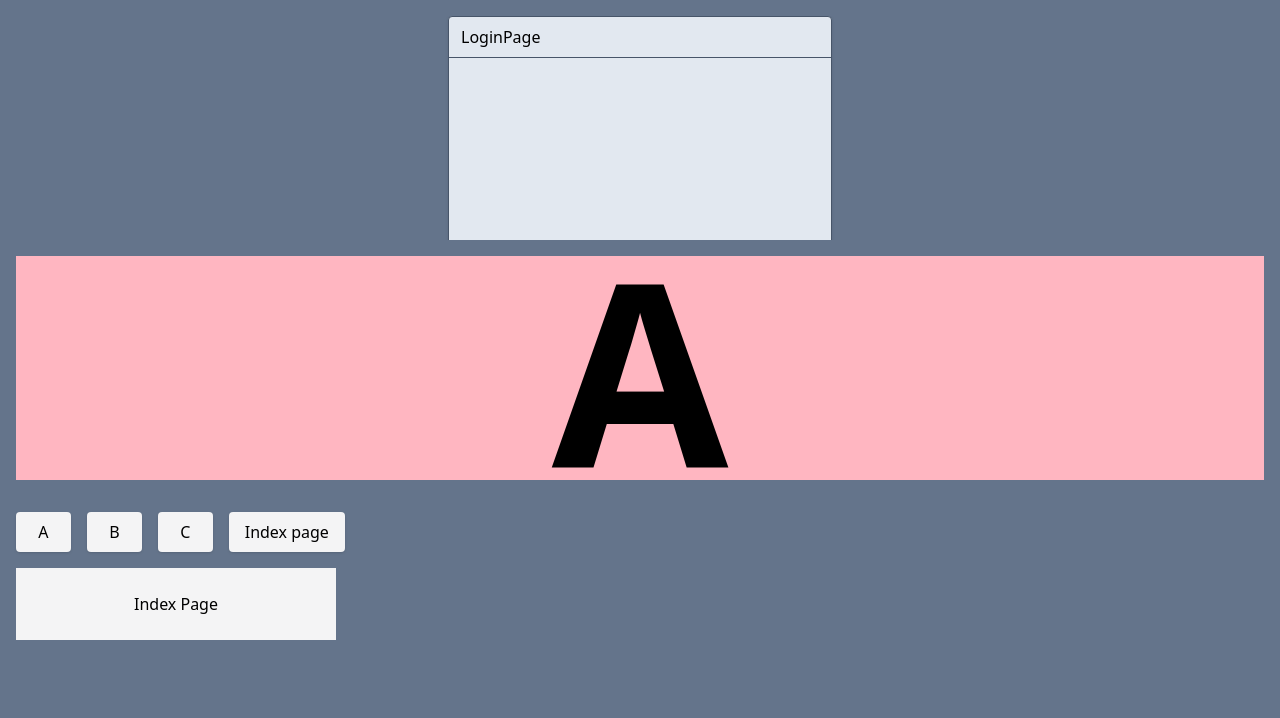
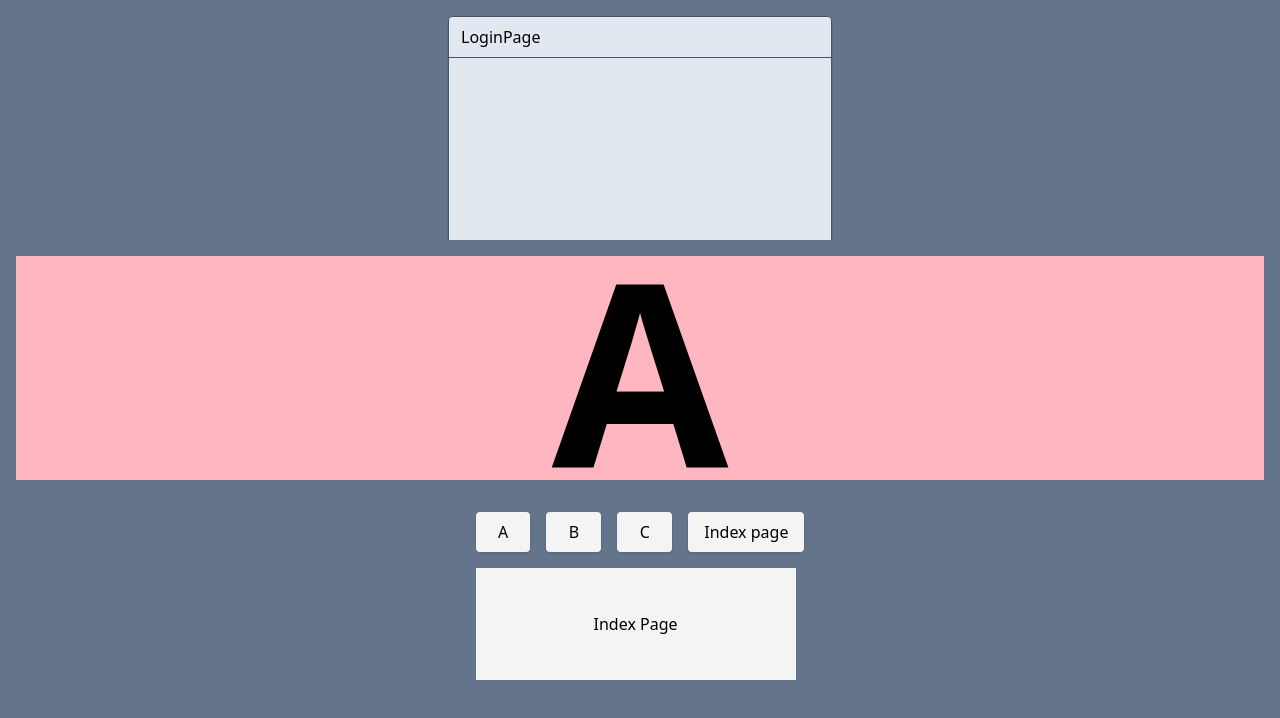
Before and after one commit to maxzz/react-spring-transition-pages, a React (Vite) app: page / in a window 1280 px wide. Shown: the top 718 px of the page. Built offline with nearby package versions, Linux system fonts and the light colour scheme.

Commit message:
WIP. 3-test-router. add children container

```diff
--- a/src/components/2-main/3-test-router.tsx
+++ b/src/components/2-main/3-test-router.tsx
@@ -12,7 +12,7 @@ export function PagesRouterBody() {
     });
 
     return (
-        <div>
+        <div className="mx-auto">
             <div className="py-4 flex space-x-4">
                 <Link to="/a" className={linkClasses}>A</Link>
                 <Link to="/b" className={linkClasses}>B</Link>
@@ -20,6 +20,7 @@ export function PagesRouterBody() {
                 <Link to="/ " className={linkClasses}>Index page</Link>
             </div>
 
+            <div className="relative overflow-hidden">
                 {transitions((styles) => (
                     <a.div style={styles} className={parentClasses}>
                         <Routes location={location}>
@@ -30,6 +31,7 @@ export function PagesRouterBody() {
                         </Routes>
                     </a.div>
                 ))}
+            </div>
         </div>
     );
 }
@@ -42,38 +44,48 @@ export function PagesRouter() {
     );
 }
 
-const linkClasses = "px-4 py-2 min-w-[6ch] text-center bg-zinc-100 rounded shadow";
-const parentClasses = "relative max-w-xs h-full overflow-hidden";
-const childClasses = "absolute w-full h-full flex items-center justify-center";
+const linkClasses = "px-4 py-2 min-w-[6ch] text-center bg-zinc-100 rounded shadow select-none";
+
+const parentClasses = "relative max-w-xs h-28";
+const childClasses = "absolute top-0 w-full h-full flex items-center justify-center";
 
 const A = () => {
     return (
+        <Link to="/b">
             <div className={classNames(childClasses, "bg-purple-300")} >
-            <Link to="/b">A</Link>
+                A
             </div>
+        </Link>
+
     );
 };
 
 const B = () => {
     return (
+        <Link to="/c">
             <div className={classNames(childClasses, "bg-red-300")} >
-            <Link to="/c">B</Link>
+                B
             </div>
+        </Link>
     );
 };
 
 const C = () => {
     return (
+        <Link to="/">
             <div className={classNames(childClasses, "bg-orange-500")} >
-            <Link to="/">C</Link>
+                C
             </div>
+        </Link>
     );
 };
 
 const D = () => {
     return (
+        <Link to="/a">
             <div className={classNames(childClasses, "bg-zinc-100")}>
-            <Link to="/a">Index Page</Link>
+                Index Page
             </div>
+        </Link>
     );
 };
```
Lines whose indentation alone changed are shown as unchanged.
